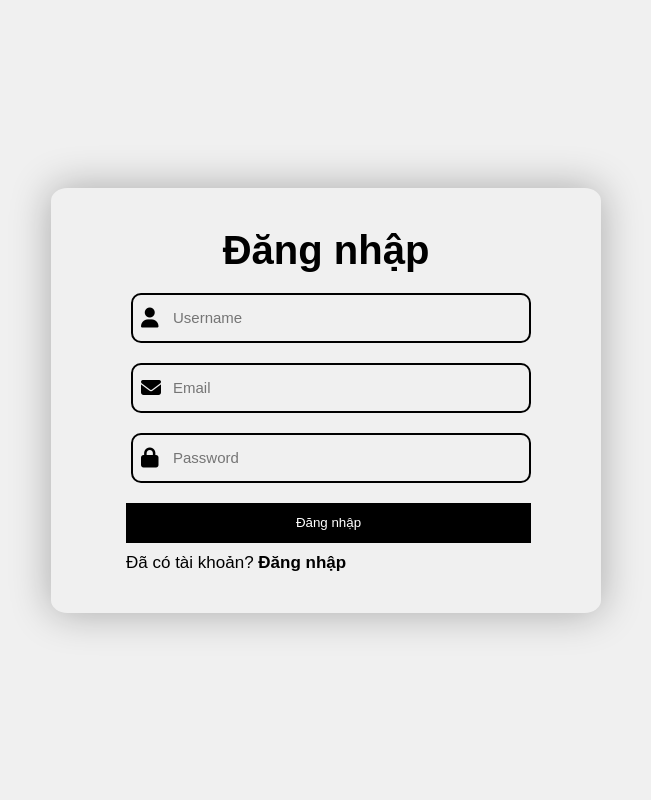
After one commit to DuongThuanThong/Website_Wibu, a PHP site: page /registration.html in a window 1280 px wide. The commit adds this page. Shown: the whole page, without its empty margins (314-965 px from the left). Run offline with PHP 8.4, Linux system fonts and the light colour scheme; some libraries are stand-ins or nearby versions.

Commit message:
Login_and_registration

```diff
--- a/css/main.css
+++ b/css/main.css
@@ -13,6 +13,8 @@
     --box-shadow:0 .5rem 1.5rem rgba(0,0,0,.1);
     --white-dark: #f0f0f0;
     --menu-color: white ;
+    --focus-hover-color:rgb(192,192,192,.5);
+
 }
 
 
@@ -324,3 +344,96 @@ main .main-nav:hover .navbar .nav-list .nav-list-item:hover .tooltip {
 main .main-nav.active .navbar .nav-list .nav-list-item:hover .tooltip {
     opacity: 0;
 }
+
+
+/*Tạo form đăng nhập*/
+.main-login{
+    top: 0;
+    right: 0;
+    display: flex;
+    min-height: 100vh;
+    align-items: center;
+    justify-content: center;
+}
+
+.main-login .wrapper{
+    position: relative;
+    width: 55rem;
+    min-height: 40rem;
+    border-radius: 3%;
+    padding: 4rem;
+    box-shadow: 0 0 4rem rgba(0,0,0,.3);
+    display: flex;
+    flex-direction: column;
+}
+
+.main-login .wrapper .login-box h2{
+    font-size: 4rem;
+    text-align: center;
+}
+
+
+.main-login .wrapper .login-box .input-box{
+    position: relative;
+    width: 40rem;
+    margin: 2rem 4rem;
+    display: flex;
+    align-items: center;
+}
+
+.main-login .wrapper .login-box .input-box input{
+    width: 100%;
+    height: 5rem;
+    background:transparent;
+    border: 2px solid black;
+    border-radius: 1rem;
+    padding: 2rem 6rem 2rem 4rem;
+    font-size: 1.5rem;
+}
+
+.main-login .wrapper .login-box .input-box i{
+    position: absolute;
+    font-size: 2rem;
+    left: 1rem;
+}
+
+.main-login .wrapper .login-box .forgot-pass {
+    margin-left: 4rem;
+    margin-bottom:2rem;
+}
+
+.main-login .wrapper .login-box .forgot-pass a{
+    text-decoration: none;
+    color: black;
+    font-size: 1.5rem;
+}
+
+.main-login .wrapper .login-box .forgot-pass:hover{
+    text-decoration: underline;
+}
+
+.main-login .wrapper .login-box .button{
+    margin-left: 3.5rem;
+    margin-right: 3rem;
+}
+.main-login .wrapper .login-box button{
+    width: 100%;
+    background-color: black;
+    color: rgb(255, 255, 255);
+    margin-bottom: 1rem;
+    height: 4rem;
+}
+
+.main-login .wrapper .login-box .sign-link{
+    margin-left: 3.5rem;
+    font-size: 1.7rem;
+}
+
+.main-login .wrapper .login-box .sign-link a{
+    color: black;
+    font-weight: 600;
+}
+
+.main-login .wrapper .login-box .sign-link a:hover{
+    text-decoration: underline;
+}
--- /dev/null
+++ b/registration.html
@@ -0,0 +1,57 @@
+<!DOCTYPE html>
+<html lang="en">
+<head>
+    <meta charset="UTF-8">
+    <meta name="viewport" content="width=device-width, initial-scale=1.0">
+    <!-- GOOGLE FONT -->
+        <!-- Kiểu chữ Noto San, Paytone -->
+        <link rel="preconnect" href="https://fonts.googleapis.com">
+        <link rel="preconnect" href="https://fonts.gstatic.com" crossorigin>
+        <link href="https://fonts.googleapis.com/css2?family=Noto+Sans:ital,wght@0,100..900;1,100..900&family=Paytone+One&display=swap" rel="stylesheet">
+    <!-- FONT AWESOME -->
+    <script src="https://kit.fontawesome.com/eff669a9ab.js" crossorigin="anonymous"></script>
+    <!-- Css -->
+    <link rel="stylesheet" href="css/main.css">
+    <title>Đăng kí</title>
+</head>
+<body>
+    <div class ="main-login">
+        <div class="wrapper">
+            <div class="login-box">
+                <form action="">
+                    <h2>Đăng nhập</h2>
+                    <div class="input-box">
+                        <i class="fa-solid fa-user"></i>
+                        <input type="text"
+                        placeholder="Username" required>
+                        <!-- required có mục đích để kiểm tra người dùng có nhập thông tin đúng kiểu input không -->
+                    </div>
+
+                    <div class="input-box">
+                        <i class="fa-solid fa-envelope"></i>
+                        <input type="email"
+                        placeholder="Email" required>
+                        <!-- required có mục đích để kiểm tra người dùng có nhập thông tin đúng kiểu input không -->
+                    </div>
+
+                    <div class="input-box">
+                        <i class="fa-solid fa-lock"></i>
+                        <input type="password"
+                        placeholder="Password" required>
+                    </div>
+
+                    <div class ="button">
+                        <button type="submit">Đăng nhập</button>
+                    </div>
+
+                    <div class="sign-link">
+                        <span>Đã có tài khoản?</span>
+                        <a href="login.html">Đăng nhập</a>
+                    </div>
+                </form>
+            </div>
+        </div>
+    </div>
+
+</body>
+</html>
```
Also changed, not shown: other parts of css/main.css (+32 -14 lines), index.html (+10 -8 lines), login.html (added, +54 -0 lines).
